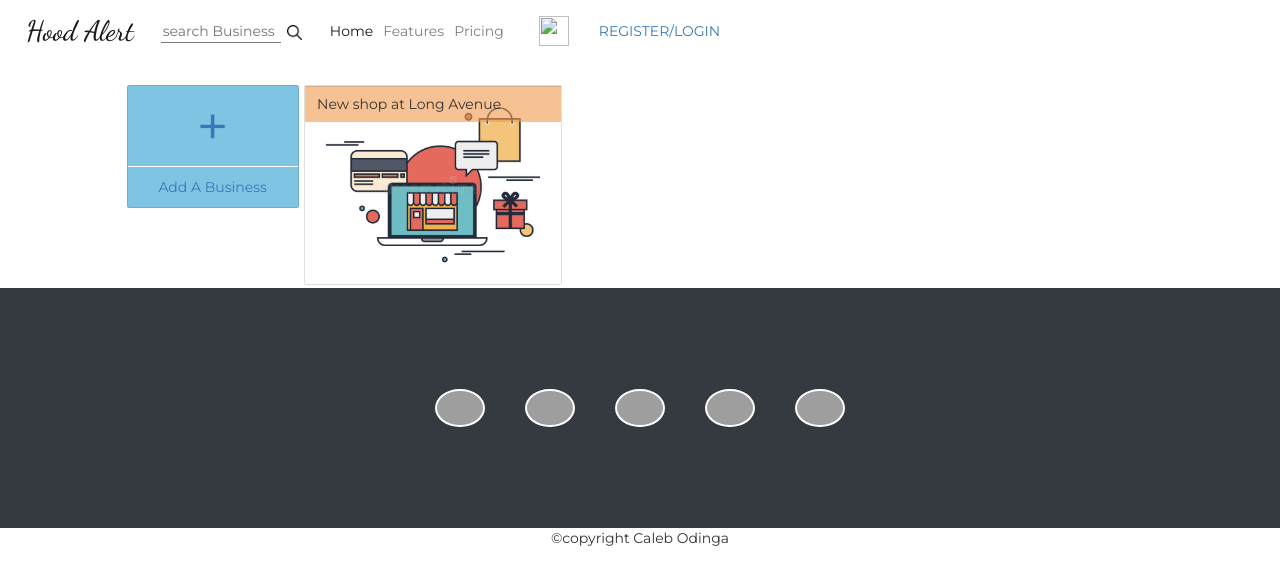
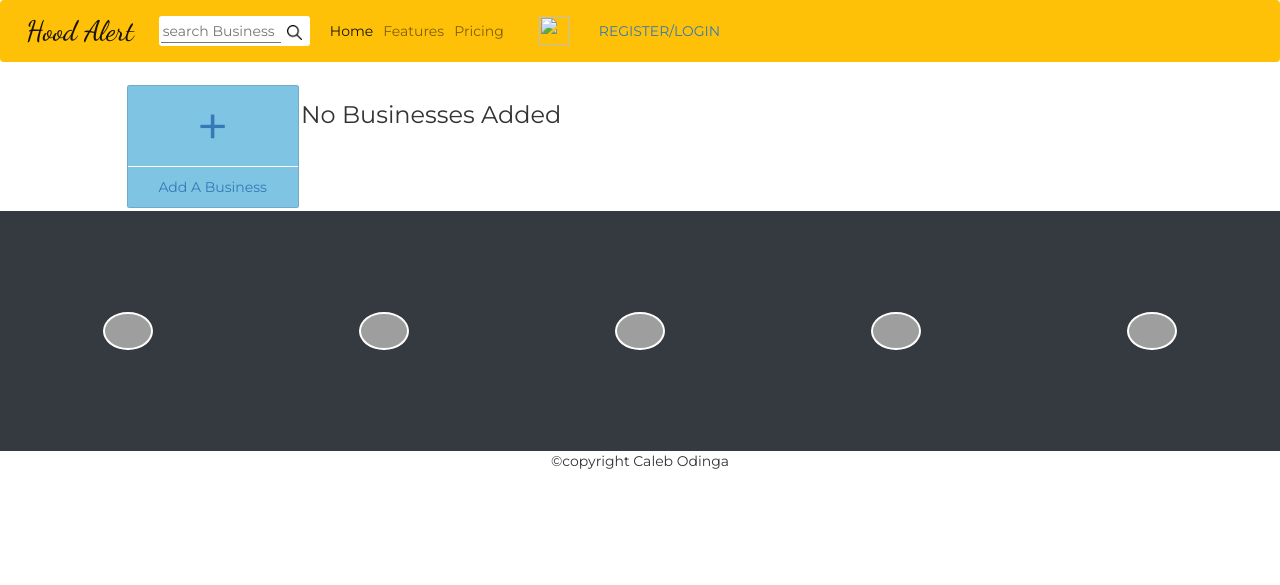
Before and after one commit to COdingaorg/Neighbourhood_Alert, a Django app: template hoodalert/templates/all_templates/index.html in a window 1280 px wide. Shown: the top 585 px of the page. Run offline with Django 3.2, Linux system fonts and the light colour scheme; the template is opened without the code that fills it, so the values that code supplies are empty; some libraries are stand-ins or nearby versions; grey boxes are pictures that could not be loaded.

Commit message:
adds business show to home page

```diff
--- a/hoodalert/static/css/styles.css
+++ b/hoodalert/static/css/styles.css
@@ -17,6 +17,9 @@ font-family: 'Montserrat', sans-serif;*/
   font-size: 2em;
   font-weight: 400;
   font-family: 'Dancing Script', cursive;
+}
+nav{
+  border: 2px solid red;
 }
 body{
   background-color: white ;
@@ -58,6 +61,7 @@ h5, .bold{
   background-image: url('../images/shop.jpg');
   background-position: center;
   background-size: contain;
+  min-width: 180px;
 }
 .adder{
   font-size: 4em;
@@ -66,25 +70,34 @@ h5, .bold{
 }
 .card-footer{
   background-color: rgba(242, 153, 75, .6);
+  backdrop-filter: blur(4px);
+  color: white;
+  max-height: 100%;
+  max-width: 100%;
+  overflow: hidden;
 
+}
+.area_business{
+  height: auto;
+  display: flex;
+  flex-direction: row;
+  overflow-x: scroll;
 }
 .formbuss{
   background-color: var(--blue);
   color: white;
+  min-width: 160px;
 }
-
 /* style footer */
 .footer{
   height: 30vh;
   display: flex;
   flex-direction: row;
   align-items: center;
-  justify-content: center;
+  justify-content: space-around;
 }
 .footer>img{
   width: 50px;
-  margin:0;
-  margin: 20px;
   border-radius: 50%;
   border: 2px solid white;
   background-color: white;
--- a/hoodalert/templates/all_templates/index.html
+++ b/hoodalert/templates/all_templates/index.html
@@ -5,7 +5,7 @@
 {% block content %}
 <div class="index_page row">
   <div class="col-md-1"></div>
-  <div class="col-md-10">
+  <div class="business_loop col-md-10">
     <div class="area_business col-md-12">
       <!--add business form-->
       <div class="card formbuss col-md-2 p-0 m-1">
@@ -18,15 +18,25 @@
       </div>
       <!--End of business-->
       <!--Business loops-->
+      {% if businesses %}
+      {% for business in businesses%}
       <div class="card buss_card col-md-3 p-0 m-1">
         <div class="card-image" style="background-image: url('../../static/images/shop.jpg');
                                       height: 100%;
                                       background-position: center;
                                       background-size: contain;
                                       ">
-          <div class="card-footer">New shop at Long Avenue</div>
+          <div class="card-footer">
+            <h3>{{business.name}}</h3>
+            <h5>{{business.email}}</h5>
+            <h6>{{business.location_or_description}}</h6>
+          </div>
         </div>
       </div>
+      {%endfor%}
+      {%else%}
+      <h3 class="text_center">No Businesses Added</h3>
+      {%endif%}
       <!--End of business loops-->
     </div>
     <div class="content_bd col-md-12">
--- a/hoodalert/templates/base.html
+++ b/hoodalert/templates/base.html
@@ -21,7 +21,7 @@
   {%endblock%}
 </head>
 
-<body>
+<body class="container-md-fluid">
   {% include 'navbar.html' %}
   {% block content %}
 
--- a/hoodalert/templates/navbar.html
+++ b/hoodalert/templates/navbar.html
@@ -1,4 +1,4 @@
-<nav class="navbar navbar-expand-lg navbar-light">
+<nav class="navbar navbar-expand-lg navbar-light bg-warning">
   <a class="navbar-brand" href="#">Hood Alert</a>
   <!--search form-->
   <form class="form-inline search_form">
```
Also changed, not shown: hoodalert/views.py (+12 -1 lines).
